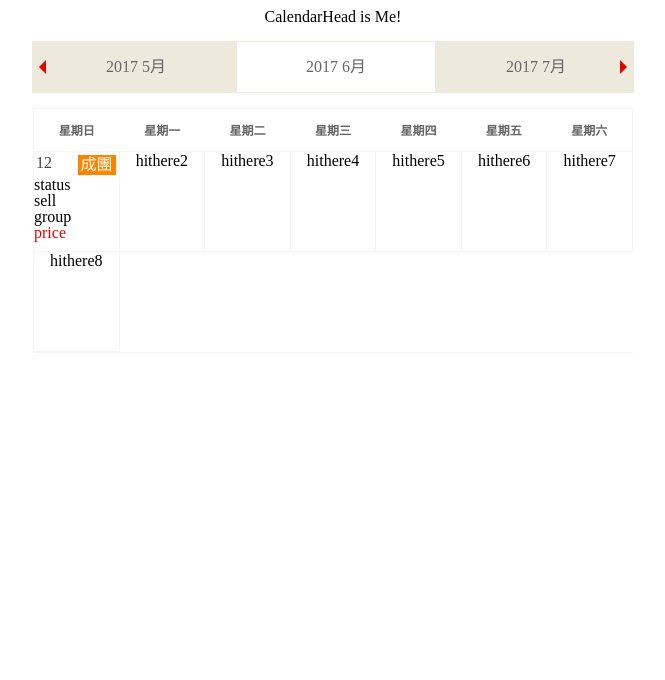
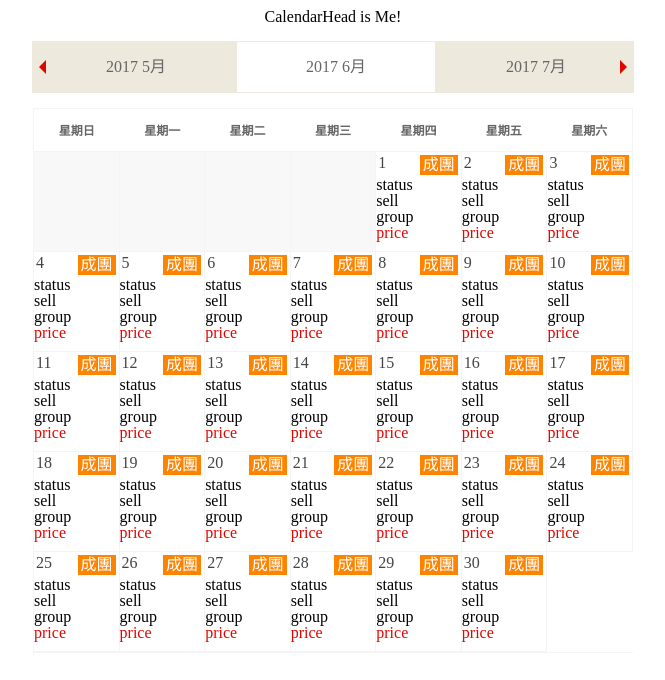
Before and after one commit to cwchang93/reactCalendar, a React app: page / in a window 1280 px wide. Shown: the top 680 px of the page, without its empty margins (307-972 px from the left). Built offline with nearby package versions, Linux system fonts and the light colour scheme.

Commit message:
date outline done

```diff
--- a/src/App.js
+++ b/src/App.js
@@ -45,6 +45,7 @@ class App extends Component {
     }
 
     render() {
+        const { nowDate } = this.state;
         return (
             <React.Fragment>
                 <div className="calendars">
@@ -59,8 +60,10 @@ class App extends Component {
                     {/* <h1 className = 'text' > {this.props.text}</h1> */}
                     {/* <h2 className = 'test'>test2</h2> */}
                     <CalendarBody path={this.props.dataSource}
-                        selectedDate={this.state.nowDate}
+                        selectedDate={nowDate}
                         // transferYearMonth={this.transferYearMonth}
+                        nowYear = {this.state.nowYear}
+                        nowMonth = {this.state.nowMonth}
                     />
                 </div>
             </React.Fragment>
--- a/src/App.scss
+++ b/src/App.scss
@@ -91,7 +91,7 @@ $classname: "calendars";
       display: flex;
       border: 1px solid #f4f4f4;
 
-      > div {
+      >div {
         // weekcontainer中的div，因為不想再重新寫className(有太多個)
         width: (100% / 7);
         text-align: center;
@@ -121,6 +121,10 @@ $classname: "calendars";
         border-top: none;
         height: 100px;
         position: relative;
+
+        &.disabled {
+          background-color: #f8f8f8;
+        }
 
         .generalinfo {
           width: 100%;
@@ -154,7 +158,7 @@ $classname: "calendars";
           display: inline-block;
           width: 100%;
 
-          > span {
+          >span {
             display: block;
             width: 100%;
             height: 16px;
@@ -164,11 +168,10 @@ $classname: "calendars";
           .status {
             // color: #ff7800;
           }
-          .sell {
-          }
 
-          .group {
-          }
+          .sell {}
+
+          .group {}
 
           .price {
             display: inline-block;
--- a/src/components/calendarBody.jsx
+++ b/src/components/calendarBody.jsx
@@ -16,13 +16,15 @@ class CalendarBody extends Component {
                 '星期五',
                 '星期六',
             ],
-            nowYear: null,
-            nowMonth: null,
+            // nowYear: this.props.nowYear,   Q這邊無法傳到State再從state拿
+            // nowMonth: this.props.nowMonth,
+            // nowMonthLen: null, //  可設計當更改月份時就敲countMonthLen的function重新計算現在的MonthLen
         };
     }
 
     componentDidMount() {
         this.getData(this.props.path);
+    // this.countMonthLen(this.props.nowYear, this.props.nowMonth);
     }
 
     getData(path) {
@@ -38,18 +40,76 @@ class CalendarBody extends Component {
             .catch((error) => console.log('parsing failed', error));
     }
 
-    daysInMonth(year, month) {
+    countMonthLen(year, month) {
+    // 會return 該月的天數
     // Use 1 for January, 2 for February, etc.
+    // console.log(new Date(year, month, 0).getDate());
+        const nowMonthLen = new Date(year, month, 0).getDate();
+        this.setState({
+            nowMonthLen: nowMonthLen,
+        });
         return new Date(year, month, 0).getDate();
+    }
+
+    renderEmptyDays() {
+    //  const { nowYear, nowMonth } = this.state;
+        const { nowYear, nowMonth } = this.props;
+        const currentDate = new Date(nowYear, String(parseInt(nowMonth) - 1), 1);
+        const firstDay = currentDate.getDay(); // 取第一天
+
+        const emptyContent = [];
+        for (let i = 0; i < firstDay; i++) {
+            emptyContent.push(i);
+        }
+        console.log('firstDay', firstDay);
+        console.log('emptyContent', emptyContent);
+        return emptyContent;
+    }
+
+    renderRealDays() {
+        const { nowYear, nowMonth } = this.props;
+        const nowMonthLen = new Date(nowYear, nowMonth, 0).getDate();
+        const dayContent = [];
+        for (let i = 0; i < nowMonthLen; i++) {
+            dayContent.push(i);
+        }
+        return dayContent;
     }
 
     render() {
         const { travelData, weekDay } = this.state;
-        console.log(this.props.path);
-        console.log(weekDay);
+        const { nowYear, nowMonth } = this.props;
+        // console.log(this.props.path);
+        // console.log(weekDay);
+        // console.log('55688');
+        // console.log('this.props.nowYear8D');
+        // console.log(this.props.nowYear);
+        // console.log('this.props.nowMonth8D');
+        // console.log(this.props.nowMonth);
+        // this.countMonthLen(nowYear, nowMonth);
+        //   console.log(weekDay);
 
-        //   console.log(weekDay);
+        const renderDayContent = this.renderRealDays().map((Arr, i) => {
+            return (
+                <div id={i + 1}
+className="day">
+                    <div className="generalinfo">
+                        <span className="daynum">{i + 1}</span>
+                        <span className="guaranteed">成團</span>
+                    </div>
+                    <div className="details">
+                        <span className="status">status</span>
+                        <span className="sell">sell</span>
+                        <span className="group">group</span>
+                        <span className="price">price</span>
+                    </div>
+                </div>
+            );
+        });
+
         if (travelData) {
+            console.log('typeof nowMonth');
+            console.log(typeof nowMonth);
             console.log('9998DtripData', travelData);
             return (
                 <React.Fragment>
@@ -60,11 +120,17 @@ class CalendarBody extends Component {
                             })}
                         </div>
                         <div className="daycontainer">
-                            <div
+                            {/* {this.renderEmptyDays()} */}
+                            {this.renderEmptyDays().map((arr, i) => {
+                                return <div key={i}
+className="day disabled" />;
+                            })}
+                            {renderDayContent}
+                            {/* <div
                                 className="day"
-                                onClick={() => {
-                                    console.log(this.props.selectedDate);
-                                }}
+                                // onClick={() => {
+                                //     console.log(this.props.selectedDate);
+                                // }}
                             >
                                 <div className="generalinfo">
                                     <span className="daynum">12</span>
@@ -76,14 +142,14 @@ class CalendarBody extends Component {
                                     <span className="group">group</span>
                                     <span className="price">price</span>
                                 </div>
-                            </div>
-                            <div className="day">hithere2</div>
+                            </div> */}
+                            {/* <div className="day">hithere2</div>
                             <div className="day">hithere3</div>
                             <div className="day">hithere4</div>
                             <div className="day">hithere5</div>
                             <div className="day">hithere6</div>
                             <div className="day">hithere7</div>
-                            <div className="day">hithere8</div>
+                            <div className="day">hithere8</div> */}
                         </div>
                     </div>
                 </React.Fragment>
--- a/src/components/calendarHead.jsx
+++ b/src/components/calendarHead.jsx
@@ -41,12 +41,13 @@ class CalendarHead extends Component {
                         this.renderDataFunc(this.state.travelDataHead, 'date');
                         this.collectInitYearMonth();
                         // this.limitYearMonthFunc();
-                        // console.log('hithere');
-                        console.log('initYear7788');
-                        console.log(this.state.initYear);
-                        console.log('initMonth7788');
-                        console.log(this.state.initMonthAfterZero);
+                        // // console.log('hithere');
+                        // console.log('initYear7788');
+                        // console.log(this.state.initYear);
+                        // console.log('initMonth7788');
+                        // console.log(this.state.initMonthAfterZero);
                         this.props.transferYearMonth(
+                            // 把state的參數值(y,m)傳到父曾
                             this.state.initYear,
                             this.state.initMonthAfterZero
                         );
@@ -367,6 +368,11 @@ class CalendarHead extends Component {
                     renderYearArr: leftSlideRenderYearArr,
                 },
                 () => {
+                    this.props.transferYearMonth(
+                        // 把state的參數值(y,m)傳到父曾
+                        this.state.initYear,
+                        this.state.initMonthAfterZero
+                    );
                     // console.log('initMonthRender741');
                     // console.log(initMonthRender);
                     // console.log('initYear741');
@@ -452,6 +458,11 @@ class CalendarHead extends Component {
                     renderYearArr: rightSlideRenderYearArr,
                 },
                 () => {
+                    this.props.transferYearMonth(
+                        // 把state的參數值(y,m)傳到父曾
+                        this.state.initYear,
+                        this.state.initMonthAfterZero
+                    );
                     // console.log('initMonthRender852');
                     // console.log(initMonthRender);
                     // console.log('initYear852');
@@ -521,7 +532,7 @@ class CalendarHead extends Component {
                                     <li className="tophead__month">
                                         <a href="#">
                                             <span>
-                                                {initYear} {renderMonth}月
+                                                {initYear} {renderMonth}月 //  map 一次，另一個用index取arr的值
                                             </span>
                                         </a>
                                     </li>
--- a/src/index.js
+++ b/src/index.js
@@ -10,6 +10,7 @@ const jsonDate = {
     // 1. initYearMonth輸入13或非12的月份箭頭會可以多跑一格，需用regex加在前面  head
     // 2. 版面到底背景亮
     // 3. 綁點擊的箭頭
+    // 4. 頭尾兩邊的月份不能點
     // Body
     // 1.
 
```
